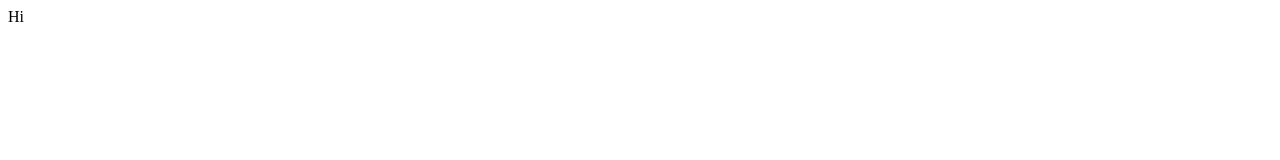
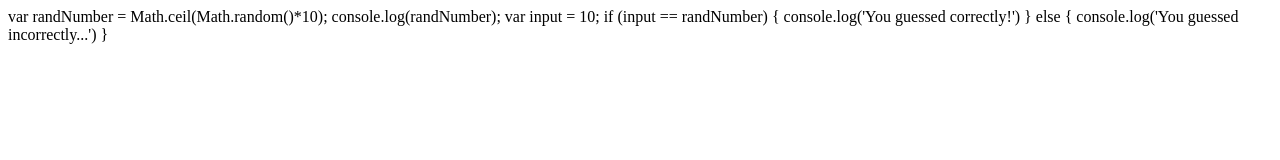
Before and after one commit to Darienistaken/Darienistaken.github.io, a plain HTML site: page index.html in a window 1280 px wide. Drawn offline with Linux system fonts and the light colour scheme.

Commit message:
Update index.html

```diff
--- a/index.html
+++ b/index.html
@@ -1,5 +1,12 @@
 <html>
 <body>
-Hi
+var randNumber = Math.ceil(Math.random()*10);
+console.log(randNumber);
+var input = 10;
+if (input == randNumber) {
+    console.log('You guessed correctly!')
+} else {
+    console.log('You guessed incorrectly...')
+}
 </body>
 </html>
```
